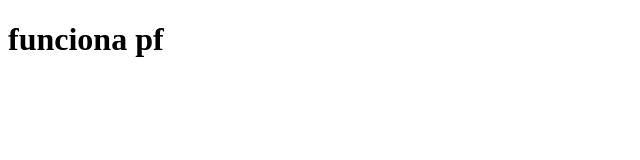
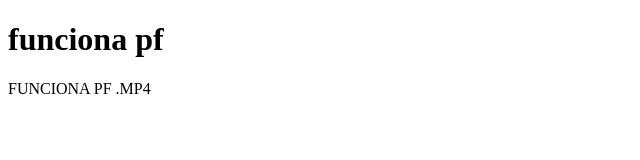
Before and after one commit to lsoarees/repositorio_atvdupla2, a plain HTML site: page index.html in a window 1280 px wide. Shown: the whole page, without its empty margins (0-640 px from the left). Drawn offline with Linux system fonts and the light colour scheme.

Commit message:
adicionando mais texto

```diff
--- a/index.html
+++ b/index.html
@@ -7,5 +7,6 @@
 </head>
 <body>
     <h1>funciona pf</h1>
+    <p>FUNCIONA PF .MP4</p>
 </body>
 </html>
```
